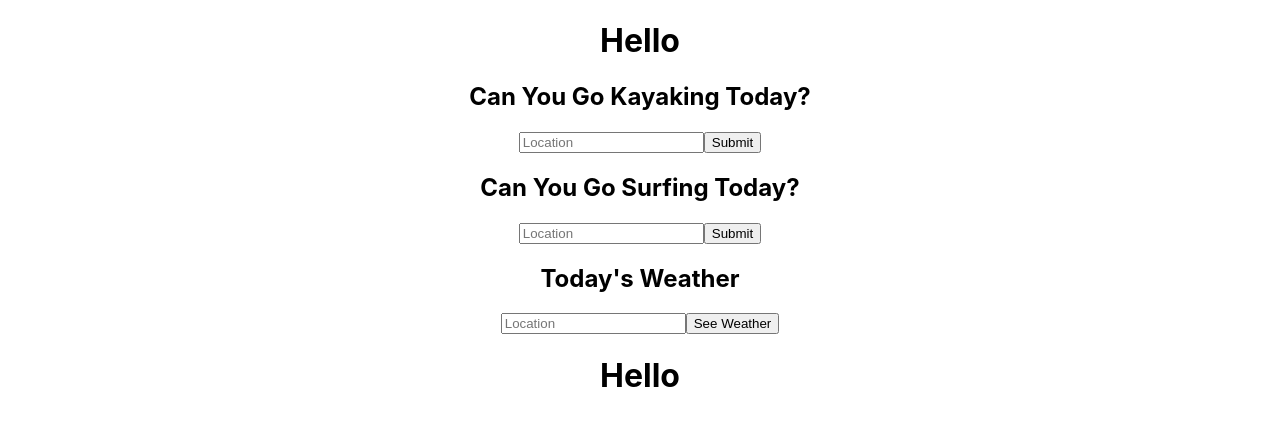
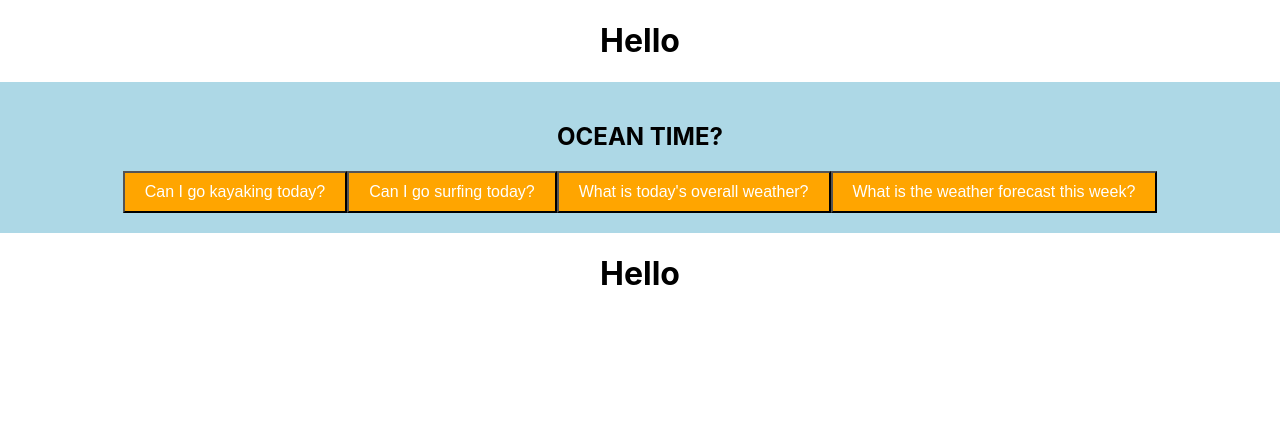
Before and after one commit to ellenell/ocean-app-frontend, a React (Create React App) app: page / in a window 1280 px wide. Shown: the top 426 px of the page. Built offline with nearby package versions, Linux system fonts and the light colour scheme.

Commit message:
setting up routes

```diff
--- a/src/App.js
+++ b/src/App.js
@@ -1,5 +1,5 @@
 import React from 'react';
-import { Router, Routes, Route } from 'react-router-dom';
+import { BrowserRouter as Router, Route, Routes } from 'react-router-dom';
 import './App.css';
 
 // Import components
@@ -15,23 +15,24 @@ import KayakingWeather from './pages/KayakingWeather.js'
 
 
 function App() {
-  // const URL = URL TO BE ADDED
+  const URL = `http://localhost:4000/`
 
   return (
-    <div className="App">
-      < Header />
-      < WeeklyWeather />
-      < KayakingWeather />
-      < SurfingWeather />
-      < DailyWeather />
-      {/* <Routes>
-        <Route path="/" element={<HomePage />} />
-        <Route path="/daily-weather" element={<DailyWeather />} />
-        <Route path="/weekly-weather" element={<WeeklyWeather />} />
-      </Routes>  */}
-      < Footer />
-    </div>
+    <Router>
+      <div className="App">
+        <Header />
+        <Routes>
+          <Route path="/" element={<HomePage />} />
+          <Route path="/daily-weather" element={<DailyWeather />} />
+          <Route path="/weekly-weather" element={<WeeklyWeather />} />
+          <Route path="/surfing-weather" element={<SurfingWeather />} />
+          <Route path="/kayaking-weather" element={<KayakingWeather />} />
+        </Routes>
+        <Footer />
+      </div>
+    </Router>
   );
 }
 
+
 export default App;
--- a/src/pages/DailyWeather.js
+++ b/src/pages/DailyWeather.js
@@ -1,4 +1,5 @@
 import React, { useState } from 'react';
+import { Link } from "react-router-dom";
 
 const DailyWeather = () => {
   const [location, setLocation] = useState('');
--- a/src/pages/HomePage.js
+++ b/src/pages/HomePage.js
@@ -1,5 +1,5 @@
-import React from 'react'
-import { Link } from "react-router-dom";
+import React from 'react';
+import { Link, Router } from 'react-router-dom';
 
 function HomePage() {
   const mainDivStyle = {
@@ -16,18 +16,23 @@ function HomePage() {
   }
 
   return (
-    <div style={mainDivStyle}>
-      <h1>Can you surf today?</h1>
-      <button type="Submit" style={buttonStyle}>Enter Location</button>
-      <div>
-      <Link to="/daily-weather" className="weather-link">
-          Daily Weather
+    <div className="homepage">
+      <div style={mainDivStyle}>
+        <h2>OCEAN TIME?</h2>
+        <Link to="/kayaking-weather">
+          <button style={buttonStyle}>Can I go kayaking today?</button>
         </Link>
-        <Link to="/weekly-weather" className="weather-link">
-          Weekly Weather
+        <Link to="/surfing-weather">
+          <button style={buttonStyle}>Can I go surfing today?</button>
+        </Link>
+        <Link to="/daily-weather">
+          <button style={buttonStyle}>What is today's overall weather?</button>
+          </Link>
+          <Link to="/weekly-weather">
+          <button style={buttonStyle}>What is the weather forecast this week?</button>
         </Link>
       </div>
-      </div>
+    </div>
   );
 }
 
```
